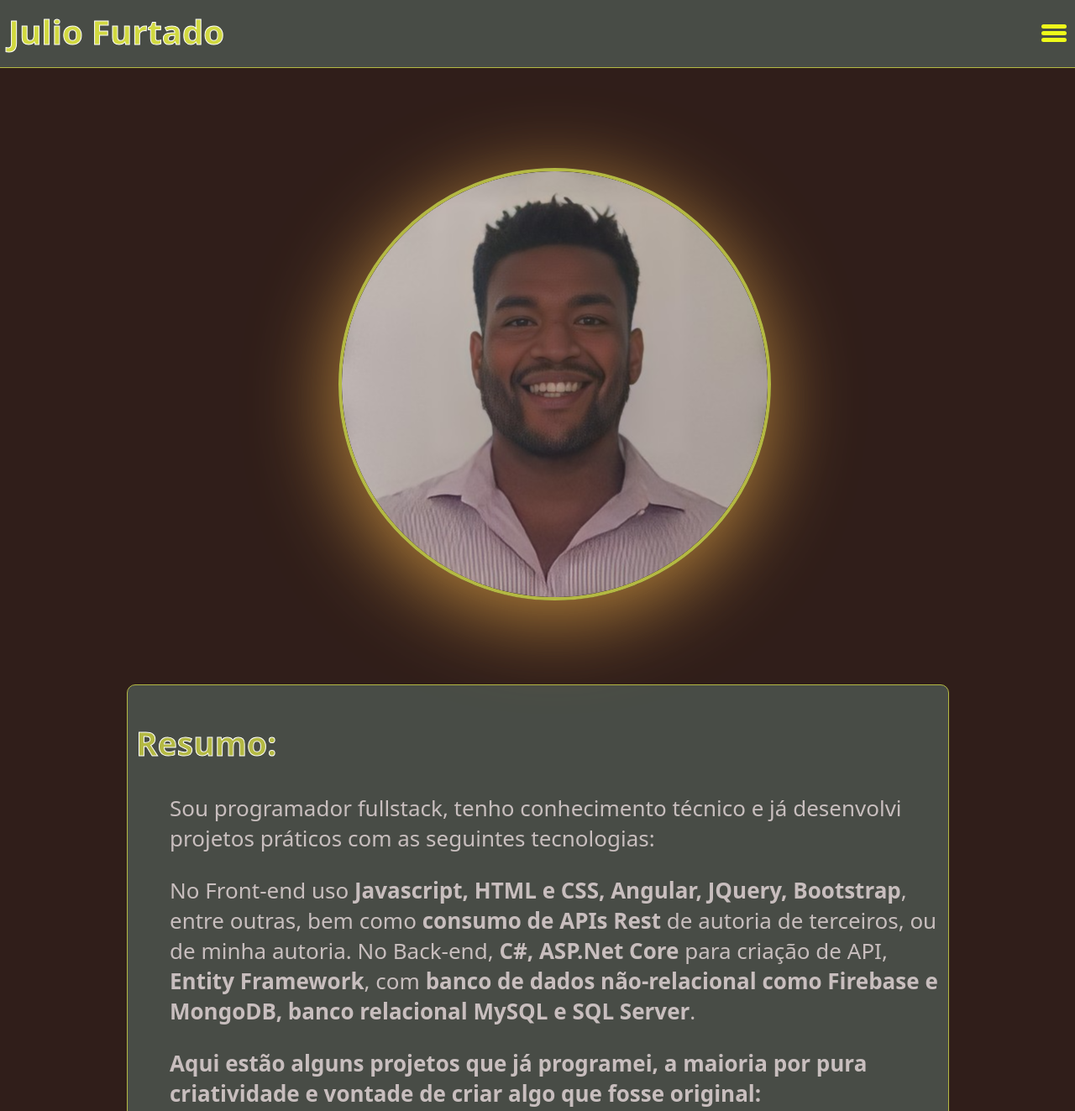
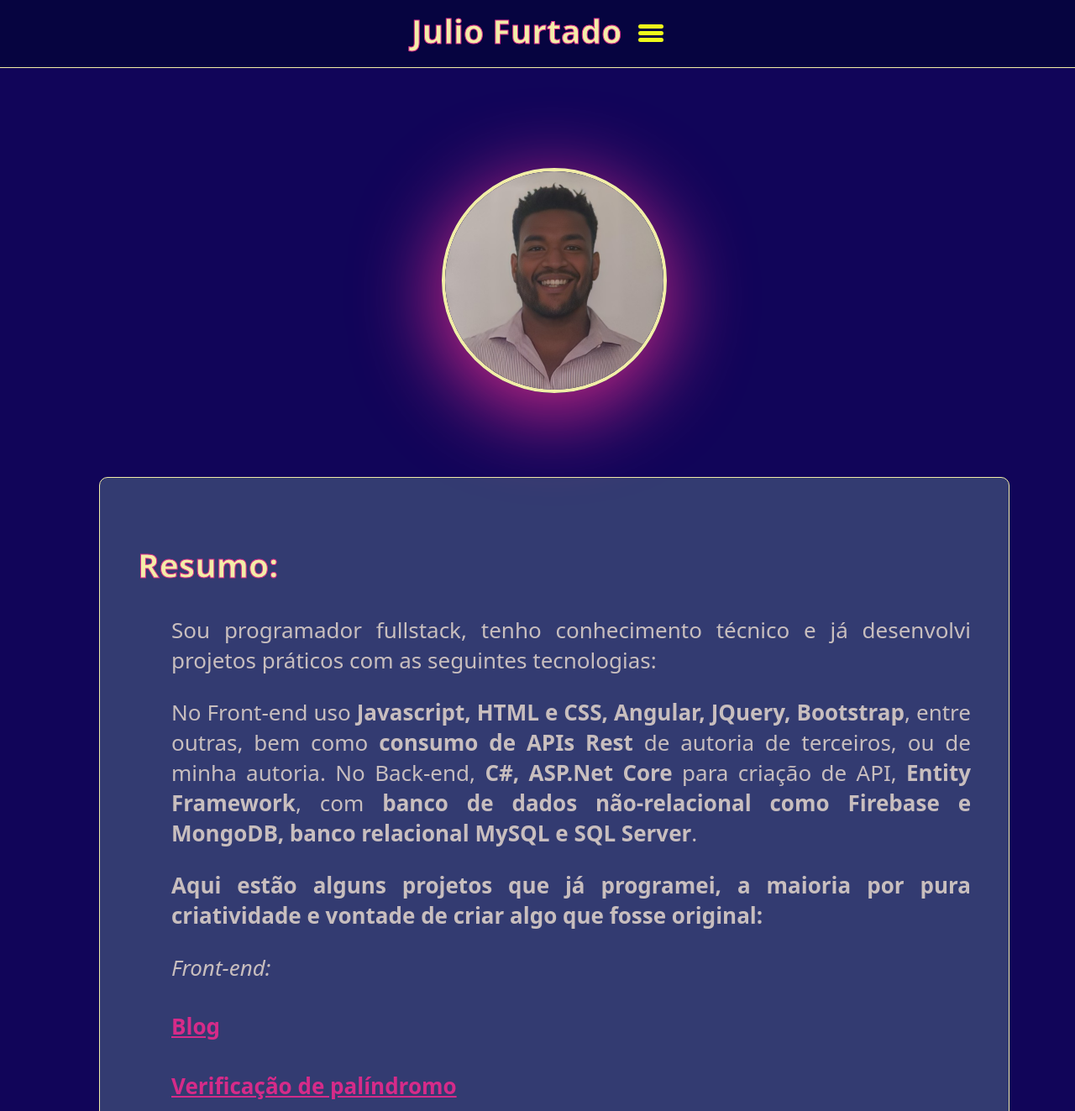
Before and after one commit to julioallday/-M1S01-.exer-5, a plain HTML site: page index.html in a window 1280 px wide. Shown: the top 1323 px of the page at 84% size. Drawn offline with Linux system fonts and the light colour scheme.

Commit message:
feat: altera paleta de cores e acrescenta funcionalidade nav

```diff
--- a/index.html
+++ b/index.html
@@ -8,16 +8,18 @@
         <title>Curriculum Vitae</title>
         <style>
             :root {
-                --amarelo-vidro: #79aba254;
-                --amarelo-primario: #b4b943;
-                --amarelo-secundario: #b7833a;
+                --navbar: #060440;
+                --amarelo-primario: #F2EDA7;
+                --sombra: #d62b89;
                 --amarelo-hover: #eefa1a;
-                --contorno-letras: white;
+                --azul-dark: #060440;
+                --azul-escuro: #110559;
+                --contorno-letras: #d62b89;
             }
 
             body {
                 max-width: 100vw;
-                background-color: #301e1a;
+                background-color: var(--azul-escuro);
                 color: rgb(200, 190, 190);
                 margin: 0;
                 font-size: 26px;
@@ -28,21 +30,21 @@
 
             nav {
                 display: flex;
-                justify-content: space-between;
+                justify-content: center;
                 position: fixed;
                 top: 0;
                 width: 100%;
                 height: 80px;
-                background-color: var(--amarelo-vidro);
+                background-color: var(--navbar);
                 border: 1px solid var(--amarelo-primario);
                 border-style: solid;
                 border-width: 0 0 1px 0;
             }
 
             h1 {
-                font-size: 40px;
+                font-size: clamp(1em, 1em + 3vw, 1.5em);
                 margin: 10px;
-                color: #d1d940;
+                color: var(--amarelo-primario);
                 width: fit-content;
                 height: fit-content;
                 justify-self: flex-start;
@@ -67,12 +69,14 @@
             }
 
             section {
-                margin: 100px 150px 100px 111px;
-                padding: 10px;
+                width: 80%;
+                margin: 100px auto 100px auto;
+                padding: 45px;
                 background-color: #79aba254;
                 border-radius: 10px;
                 border: 1px solid var(--amarelo-primario);
                 transition-duration: 2s;
+                justify-self: center;
 
             }
 
@@ -89,10 +93,11 @@
             }
 
             .imagem img {
+                width: clamp(5em, 9em + 3vw, 10em);
                 margin: 0 auto;
                 border: 4px solid var(--amarelo-primario);
                 border-radius: 278px;
-                box-shadow: -2px 19px 98px 2px var(--amarelo-secundario);
+                box-shadow: -2px 19px 98px 2px var(--sombra);
                 transition-duration: 2s;
             }
 
@@ -102,9 +107,10 @@
             }
 
             a {
-                color: var(--amarelo-secundario);
+                color: var(--sombra);
                 transition-duration: 1s;
             }
+
             a:hover {
                 color: var(--amarelo-hover);
                 transition-duration: 1s;
@@ -184,6 +190,10 @@
             label span:nth-child(3) {
                 top: 16px;
             }
+
+            p {
+                text-align: justify;
+            }
         </style>
     </head>
 
@@ -222,13 +232,10 @@
                             </a>
                         </label>
                     </div>
-
                 </div>
-
             </nav>
         </header>
         <dl>
-
             <dd>
                 <main>
                     <div id="inicio" class="imagem">
@@ -252,7 +259,7 @@
                                         Framework</strong>, com <strong> banco de
                                         dados não-relacional como Firebase e MongoDB, banco
                                         relacional MySQL e SQL Server</strong>.</p>
-                                <p> <strong> Aqui estão alguns projetos que já programei, a maioria por pura
+                                <p><strong> Aqui estão alguns projetos que já programei, a maioria por pura
                                         criatividade e
                                         vontade
                                         de
@@ -471,7 +478,6 @@
                     x.style.display = "flex";
                 }
             }
-
         </script>
     </body>
 
```
